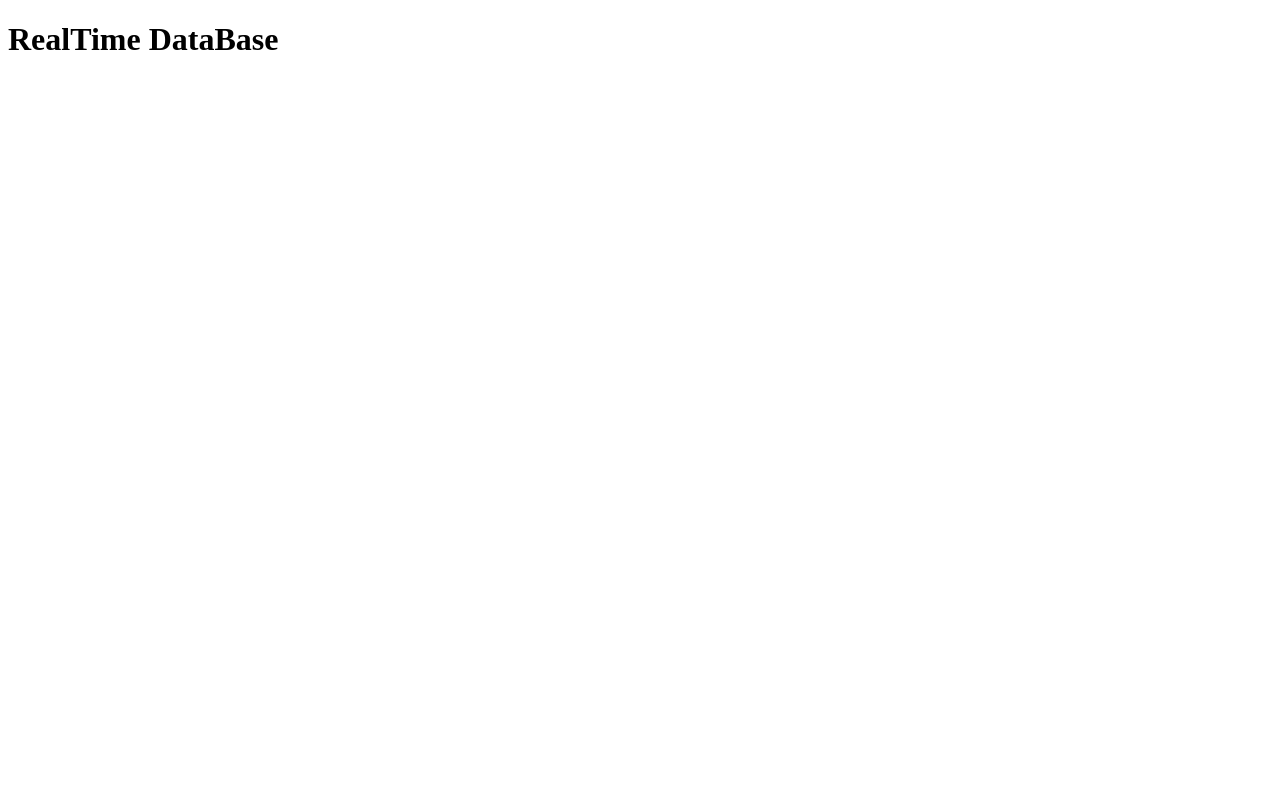
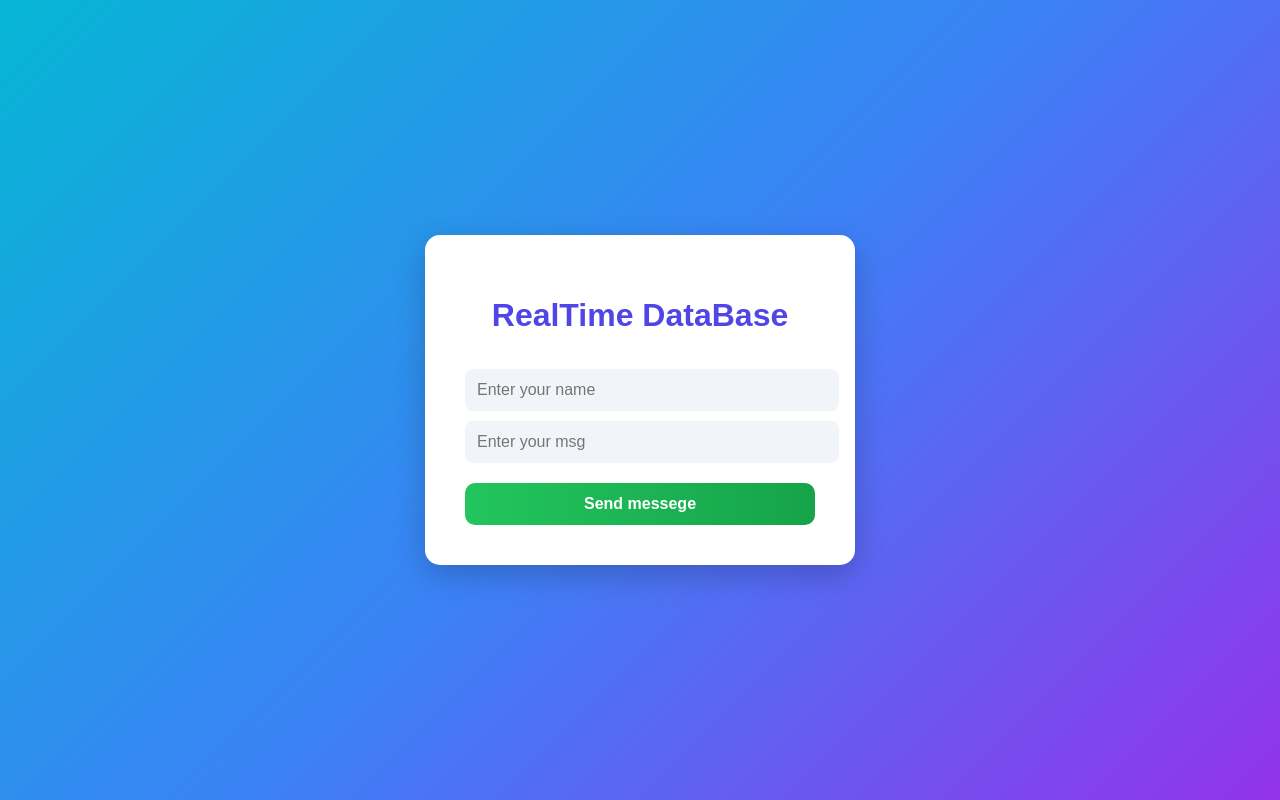
Before and after one commit to Shoaib-Khan90/Realtime-database, a plain HTML site: page index.html in a window 1280 px wide. Drawn offline with Linux system fonts and the light colour scheme.

Commit message:
updated changes

```diff
--- /dev/null
+++ b/fire.js
@@ -0,0 +1,64 @@
+import { initializeApp } from "https://www.gstatic.com/firebasejs/12.9.0/firebase-app.js";
+
+import { getDatabase,ref,set } from "https://www.gstatic.com/firebasejs/12.9.0/firebase-database.js";
+
+import {
+  getAuth,
+  createUserWithEmailAndPassword,
+  onAuthStateChanged,
+  signInWithEmailAndPassword,
+  signOut,
+  GoogleAuthProvider,
+  signInWithPopup,
+  RecaptchaVerifier,
+  signInWithPhoneNumber
+} from "https://www.gstatic.com/firebasejs/12.9.0/firebase-auth.js";
+
+import {
+  getFirestore,
+  collection,
+  addDoc,
+  getDocs,
+  doc,
+  updateDoc,
+  setDoc,
+  serverTimestamp,
+  deleteDoc
+} from "https://www.gstatic.com/firebasejs/12.9.0/firebase-firestore.js";
+
+const firebaseConfig = {
+  apiKey: "AIzaSyBIBVVl1-qah5qPAns6ULaO8QmjfcnugiA",
+  authDomain: "ecommerce-7f1e2.firebaseapp.com",
+  projectId: "ecommerce-7f1e2",
+  storageBucket: "ecommerce-7f1e2.firebasestorage.app",
+  messagingSenderId: "1090647740235",
+  appId: "1:1090647740235:web:97a023e4b6638f1c7022ce",
+  measurementId: "G-JE0WY3T385",
+  databaseURL: "https://ecommerce-7f1e2-default-rtdb.firebaseio.com/"
+};
+
+export {
+  firebaseConfig,
+  initializeApp,
+  getDatabase,
+  getAuth,
+  createUserWithEmailAndPassword,
+  onAuthStateChanged,
+  signInWithEmailAndPassword,
+  signOut,
+  GoogleAuthProvider,
+  signInWithPopup,
+  RecaptchaVerifier,
+  signInWithPhoneNumber,
+  getFirestore,
+  collection,
+  addDoc,
+  getDocs,
+  doc,
+  updateDoc,
+  setDoc,
+  serverTimestamp,
+  deleteDoc,
+  ref,
+  set,
+};
--- a/index.html
+++ b/index.html
@@ -7,8 +7,13 @@
     <link rel="stylesheet" href="style.css">
 </head>
 <body>
+    <div class="container">
     <h1>RealTime DataBase</h1>
 
+    <input type="text" id="name" placeholder="Enter your name">
+    <input type="text"  id="messege" placeholder="Enter your msg">
+    <button id="btn">Send messege</button>
+    </div>
     <script src="script.js" type="module"></script>
 </body>
 </html>
--- /dev/null
+++ b/real.js
@@ -0,0 +1,8 @@
+import {
+  initializeApp,
+  firebaseConfig
+} from "./fire.js";
+
+export const app = initializeApp(firebaseConfig);
+
+console.log("Initialized App =>", app);
--- a/script.js
+++ b/script.js
@@ -0,0 +1,19 @@
+import { doc, getDatabase, ref, set } from "./fire.js";
+import { app } from "./real.js";
+
+const db = getDatabase(app);
+console.log("Realtime Database =>", db);
+
+let Name = document.getElementById("name")
+let Messege = document.getElementById("messege")
+let Button = document.getElementById("btn")
+
+Button.addEventListener("click",read)
+
+async function read (){
+ const id = new Date();
+  set(ref(db, 'Messege/' + id), {
+    author : Name.value,
+    text: Messege.value,
+  });
+}
--- a/style.css
+++ b/style.css
@@ -0,0 +1,65 @@
+
+body{
+    margin: 0;
+    padding: 0;
+    font-family: Arial, Helvetica, sans-serif;
+    height: 100vh;
+    display: flex;
+    justify-content: center;
+    align-items: center;
+    background: linear-gradient(135deg,#06b6d4,#3b82f6,#9333ea);
+}
+
+
+.container{
+    background: white;
+    padding: 40px;
+    border-radius: 15px;
+    box-shadow: 0px 10px 30px rgba(0,0,0,0.2);
+    text-align: center;
+    width: 350px;
+}
+
+
+h1{
+    color: #4f46e5;
+    margin-bottom: 25px;
+}
+
+
+input{
+    width: 100%;
+    padding: 12px;
+    margin-top: 10px;
+    border: none;
+    border-radius: 8px;
+    background: #f1f5f9;
+    font-size: 16px;
+    outline: none;
+    transition: 0.3s;
+}
+
+input:focus{
+    background: #e0f2fe;
+    transform: scale(1.02);
+}
+
+
+button{
+    margin-top: 20px;
+    padding: 12px;
+    width: 100%;
+    border: none;
+    border-radius: 10px;
+    font-size: 16px;
+    font-weight: bold;
+    cursor: pointer;
+    color: white;
+    background: linear-gradient(to right,#22c55e,#16a34a);
+    transition: 0.3s;
+}
+
+button:hover{
+    transform: scale(1.05);
+    box-shadow: 0px 8px 20px rgba(0,0,0,0.2);
+}
```
